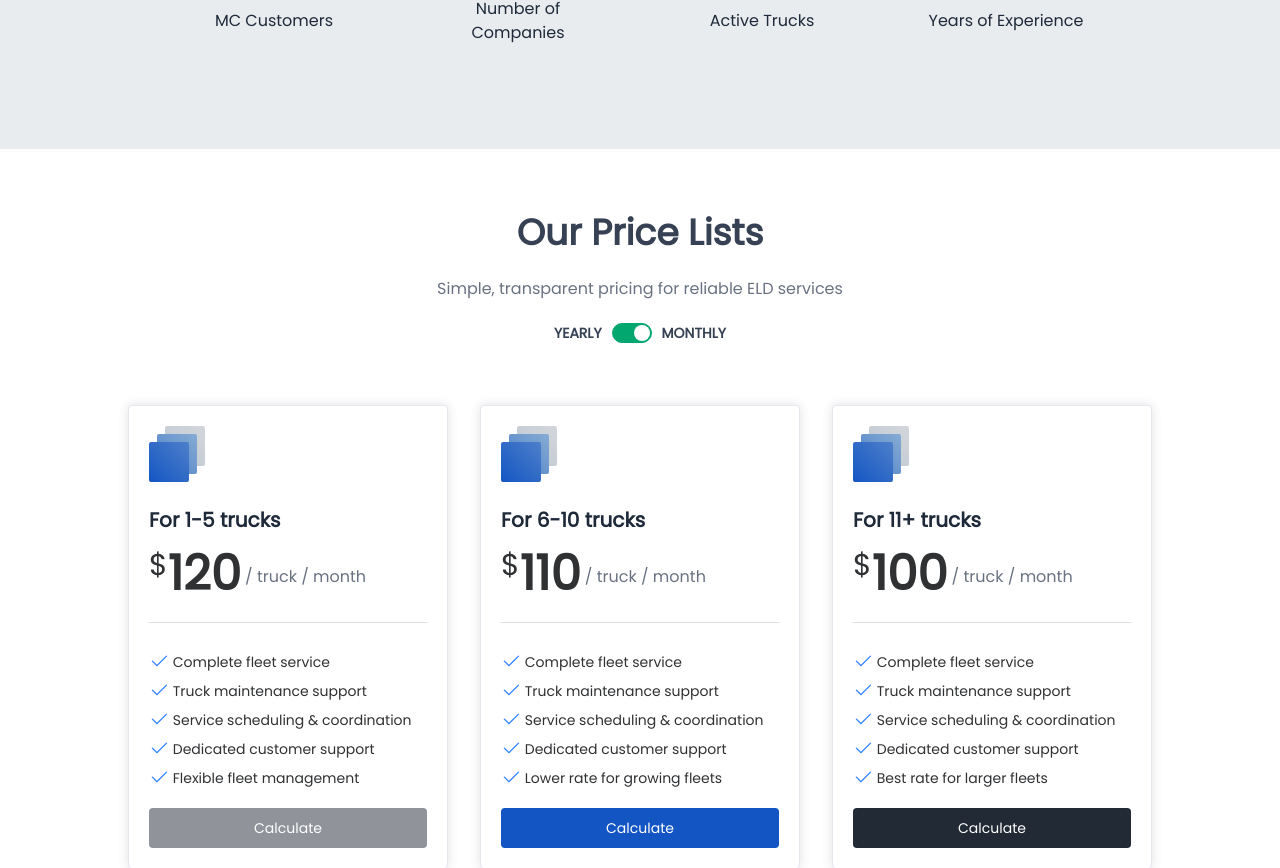
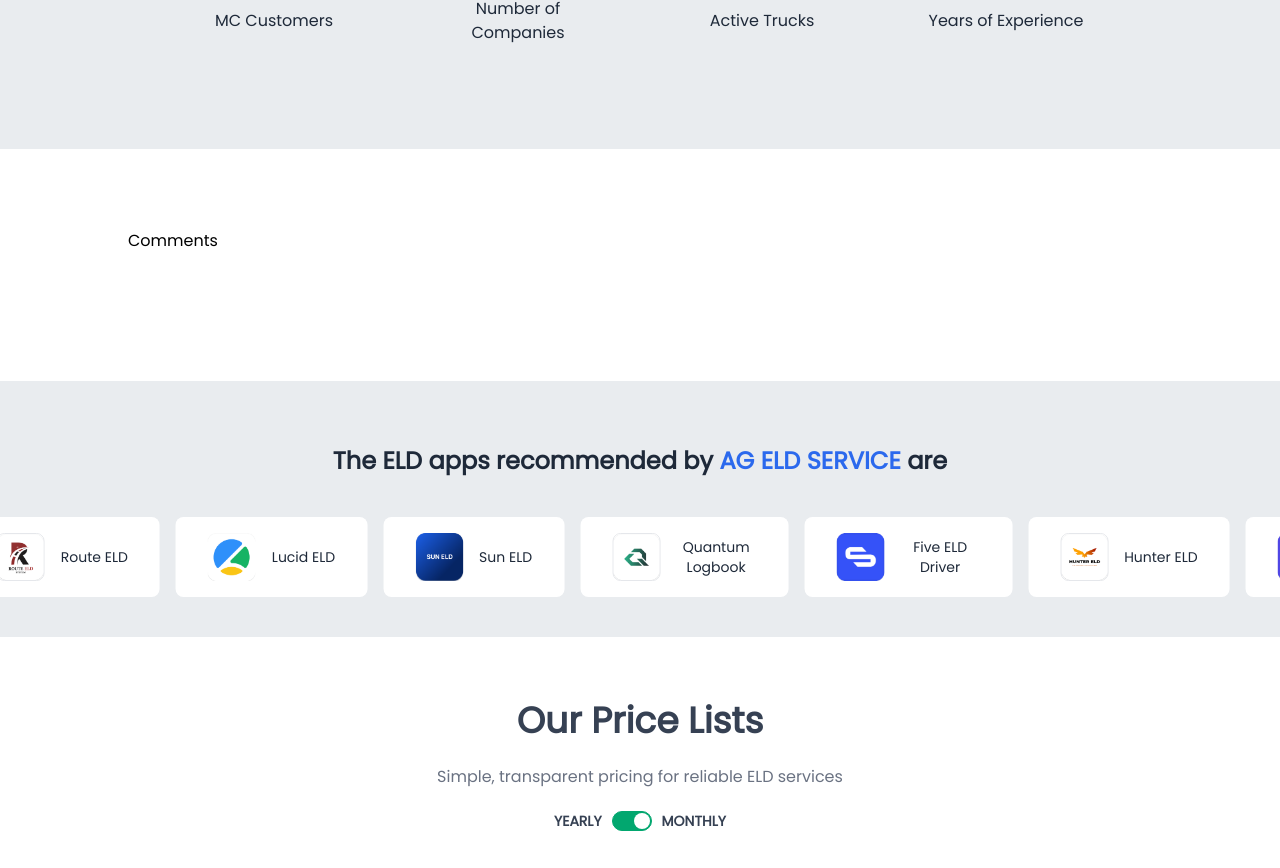
Before and after one commit to asadbekraimjanov/ag-eld-service, a Vue app: page / in a window 1280 px wide. Shown: the part 3544-4412 px from the top of the page. Built offline with nearby package versions, Linux system fonts and the light colour scheme.

Commit message:
modified

```diff
--- /dev/null
+++ b/src/views/main/Comments.vue
@@ -0,0 +1,11 @@
+<template>
+    <div>Comments</div>
+</template>
+
+<script setup>
+
+</script>
+
+<style scoped>
+
+</style>
--- a/src/views/main/Main.vue
+++ b/src/views/main/Main.vue
@@ -65,12 +65,17 @@
         <div class="bg-[#E9ECEF] px-32 py-20">
             <AboutUs />
         </div>
-        <div class="via-gray-50 px-32 py-16">
-            <Price />
+
+        <div class="via-gray-50 px-32 pt-20 py-32">
+            <Comments />
         </div>
 
         <div class="bg-[#E9ECEF] pt-6 pb-10">
             <EldApps />
+        </div>
+
+        <div class="via-gray-50 px-32 py-16">
+            <Price />
         </div>
 
         <div class="relative min-h-[680px] mt-12">
@@ -90,6 +95,7 @@ import AboutUs from "@/views/main/AboutUs.vue";
 import Price from "@/views/main/Price.vue";
 import Contact from "@/views/main/Contact.vue";
 import EldApps from "@/views/main/EldApps.vue";
+import Comments from "@/views/main/Comments.vue";
 
 const toggleLang = ref(false);
 </script>
```
